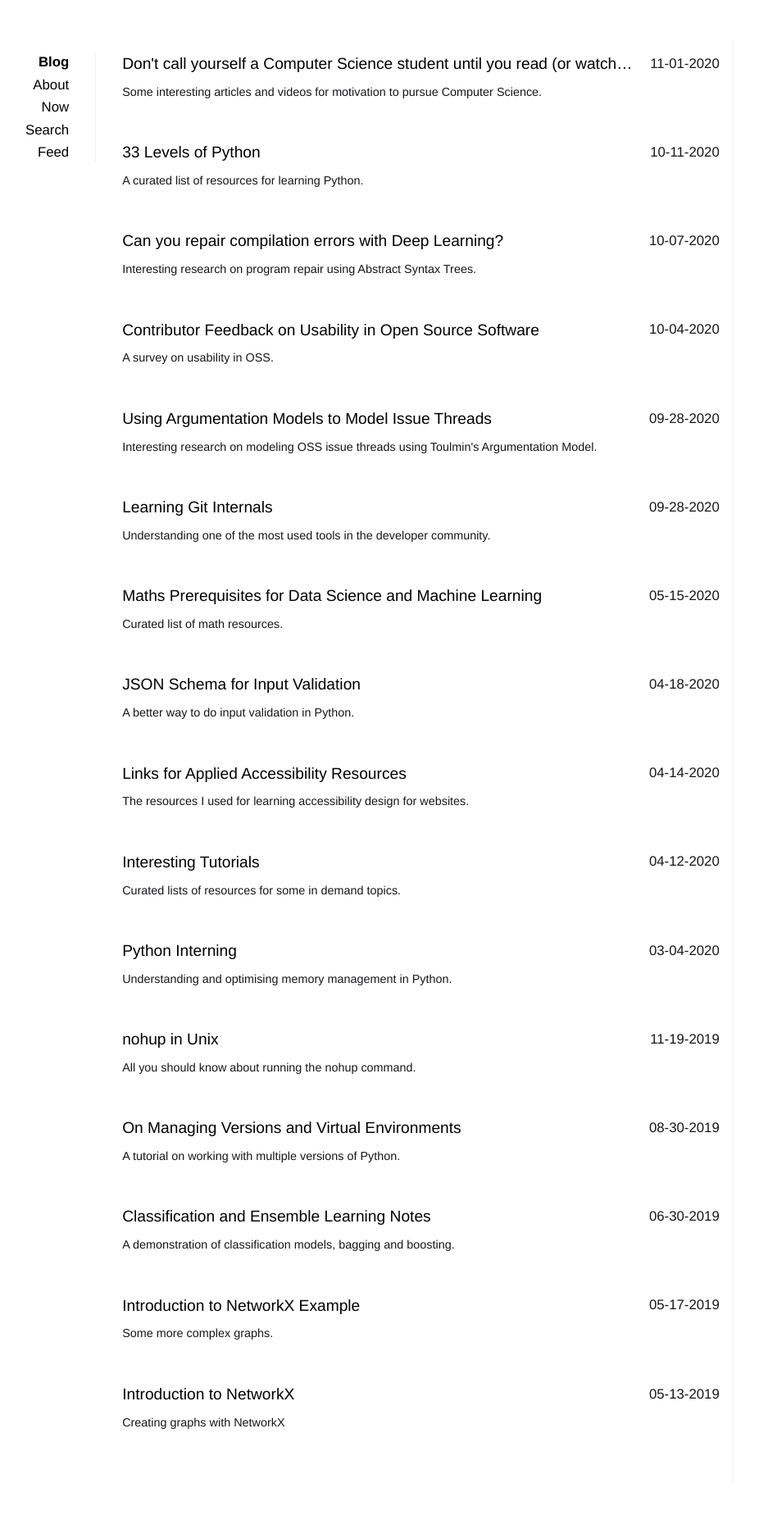
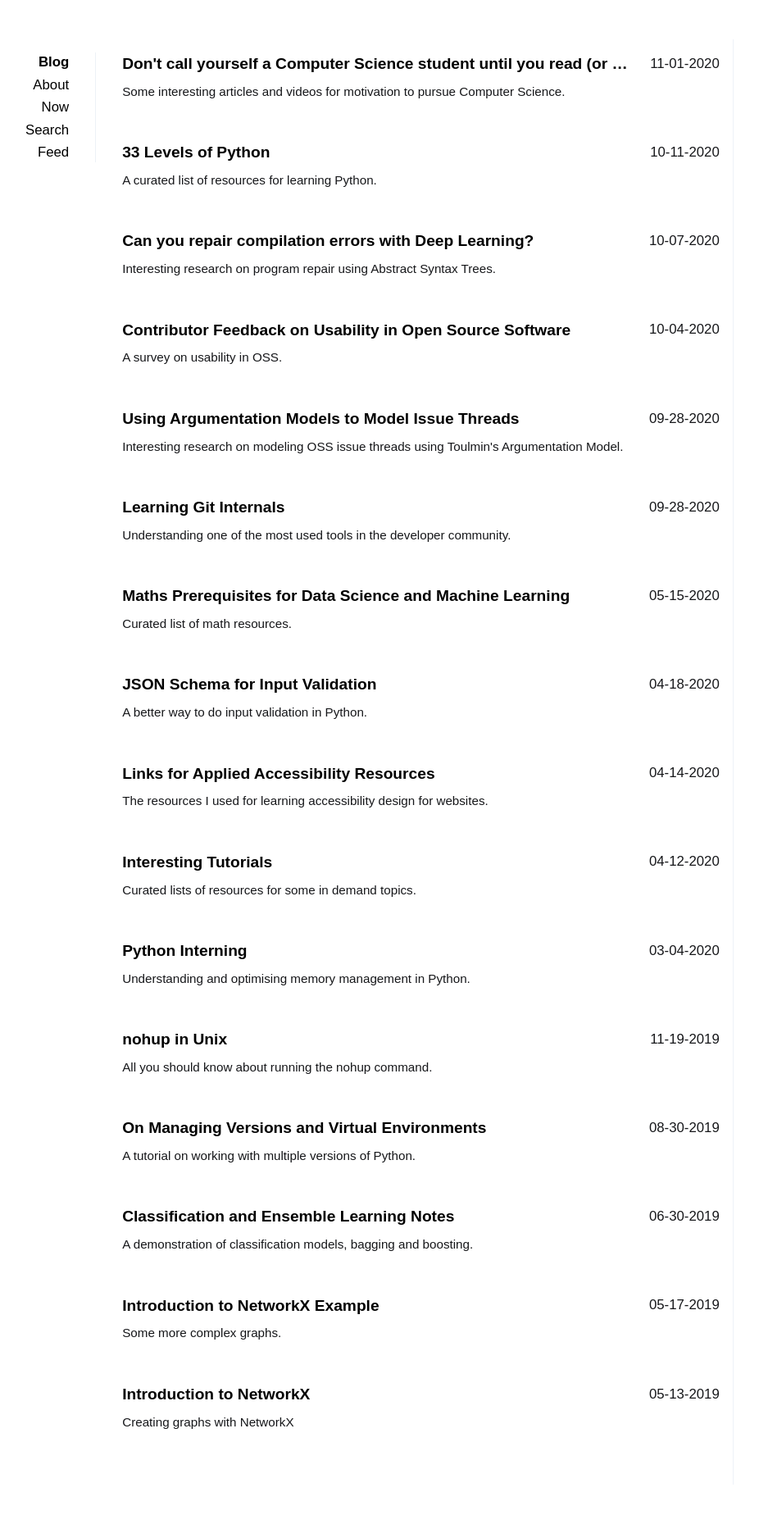
Before and after one commit to avinashbhat/avinashbhat.github.io, a Jekyll site: the page built from index.html, in a window 1280 px wide. Shown: the whole page at 82% size, without its empty margins (81-1007 px from the left). Built offline with Jekyll 4.4.1, drawn with Linux system fonts in a browser that asks for light colours; comment, search, counter and statistics services are not loaded.

Commit message:
Updated font and sizes

```diff
--- a/_includes/disqus.html
+++ b/_includes/disqus.html
@@ -1,5 +1,5 @@
 
-<div id="disqus_thread"></div>
+<div id="disqus_thread" style="padding-top:4rem;"></div>
 <script type="text/javascript">
     var disqus_shortname = 'avinashbhat';
 
--- a/_layouts/post.html
+++ b/_layouts/post.html
@@ -5,7 +5,7 @@ layout: default
 <section class="post" style="text-align: justify">
   <h1 style="text-align:center">{{ page.title }}</h1>
   {{ content }}
-  <span class="meta">{% include readtime.html %} &middot; <time datetime="{{ page.date | date_to_xmlschema }}">{{ page.date | date: "%B %-d, %Y" }}</time> &middot; {% for tag in page.tags %}
+  <span class="meta" style="padding-top:1rem;">{% include readtime.html %} &middot; <time datetime="{{ page.date | date_to_xmlschema }}">{{ page.date | date: "%B %-d, %Y" }}</time> &middot; {% for tag in page.tags %}
 
     <a href="/tag/{{tag}}">{{tag}}</a>{% unless forloop.last %}, {% endunless %}{% endfor %}</span>
 	{% if page.comments %}
--- a/_sass/_main.scss
+++ b/_sass/_main.scss
@@ -7,7 +7,7 @@
 }
 
 body {
-	font-family: Helvetica, sans-serif;
+	font-family: 'Century Gothic','CenturyGothic','AppleGothic',sans-serif;
 	-webkit-font-smoothing: antialiased;
     text-rendering: optimizeLegibility;
 	line-height:1.45;
--- a/index.html
+++ b/index.html
@@ -6,11 +6,11 @@ layout: default
 <ul>
 {% for post in site.posts %}
 <li>
-    <a href="{{ site.baseurl }}{{ post.url }}" style="font-size: 1.2rem;">{{ post.title }}</a>
+    <a href="{{ site.baseurl }}{{ post.url }}" style="font-size: 1.2rem; font-weight:bold;">{{ post.title }}</a>
     <time datetime="{{ post.date | date_to_xmlschema }}">{{ post.date | date: "%m-%d-%Y" }}</time>
 </li>
 <div style="padding-bottom: 3rem;">
-    <span style="font-size:0.9rem; font-weight:lighter;">{{ post.summary }}</span>
+    <span style="font-size:0.95rem; font-weight:lighter;">{{ post.summary }}</span>
 </div>
 {% endfor %}
 </ul>
```
